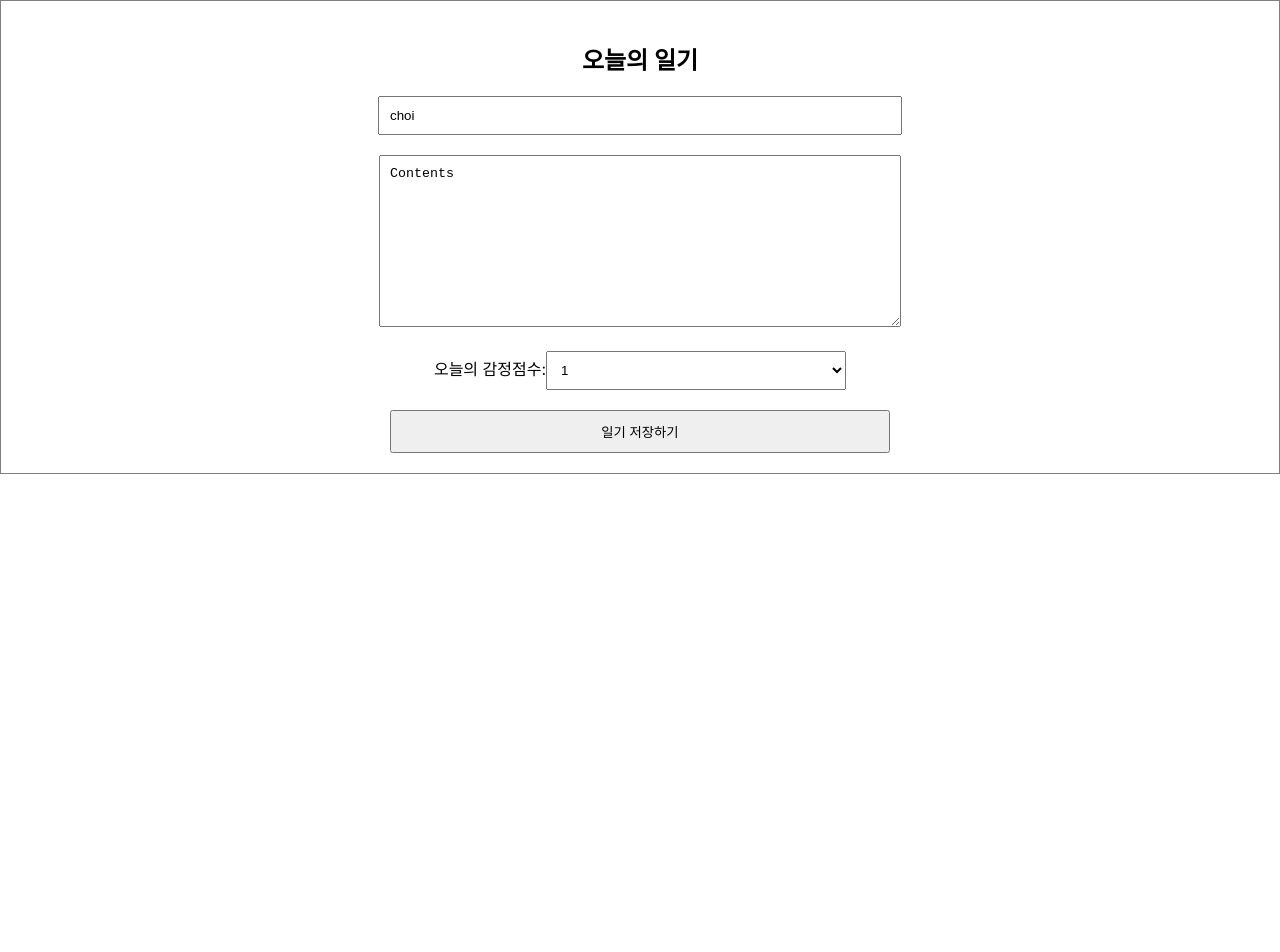
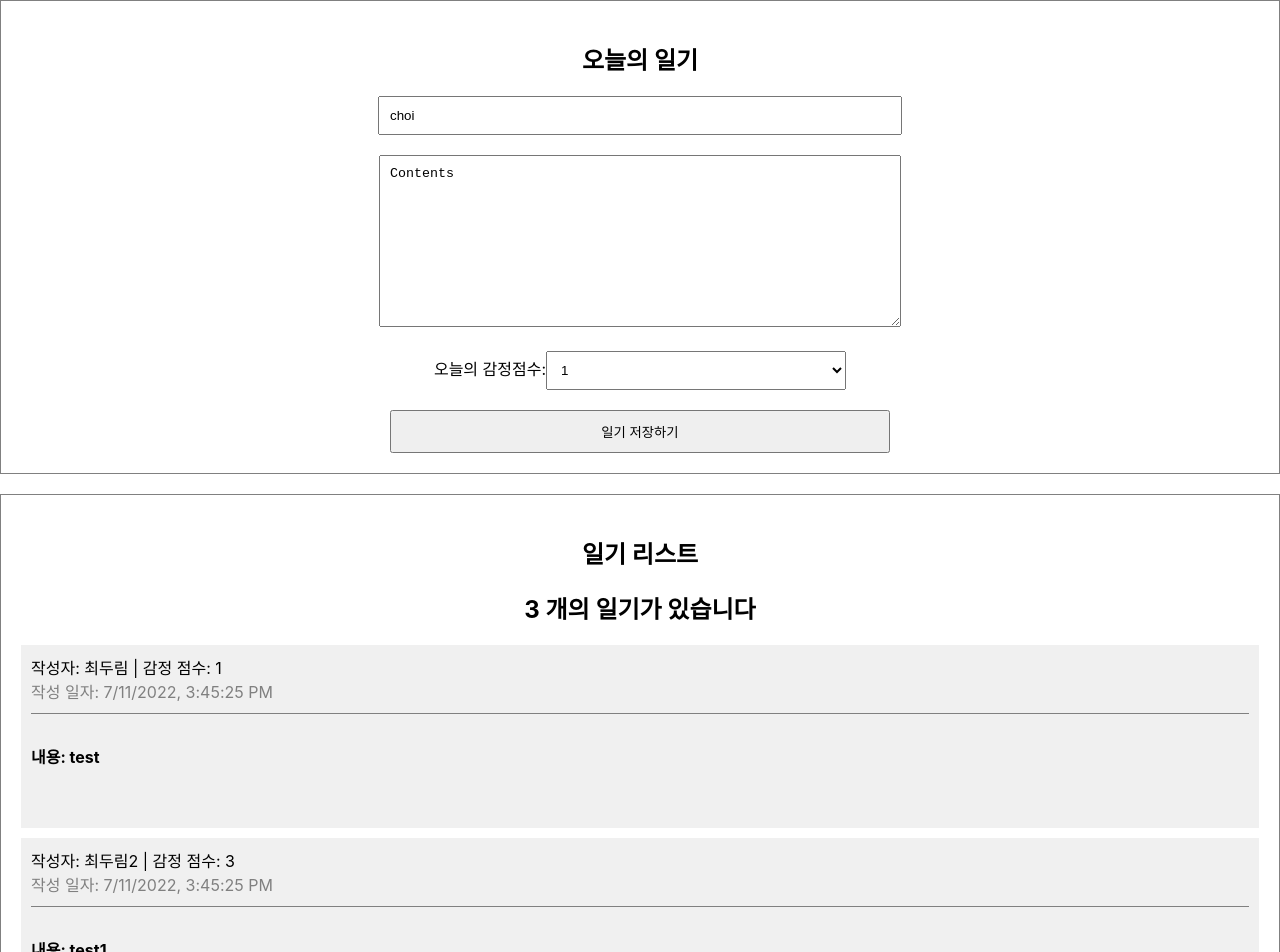
Before and after one commit to choidoorim/inflean-react-lecture, a React (Create React App) app: page / in a window 1280 px wide. Shown: the top 952 px of the page. Before the commit the page ends 800 px from the top, so only its background shows below. Built offline with nearby package versions, Linux system fonts and the light colour scheme.

Commit message:
add: 리스트 사용

```diff
--- a/src/App.css
+++ b/src/App.css
@@ -4,7 +4,8 @@
   padding: 20px;
 }
 
-.DiaryEditor input, textarea {
+.DiaryEditor input,
+textarea {
   margin-bottom: 20px;
   width: 500px;
   padding: 10px;
@@ -14,7 +15,7 @@
   height: 150px;
 }
 
-.DiaryEditor select{
+.DiaryEditor select {
   width: 300px;
   padding: 10px;
   margin-bottom: 20px;
@@ -25,3 +26,37 @@
   padding: 10px;
   cursor: pointer;
 }
+
+/* list */
+.DiaryList {
+  border: 1px solid grey;
+  padding: 20px;
+  margin-top: 20px;
+}
+
+.DiaryList h2 {
+  text-align: center;
+}
+
+/* item */
+.DiaryItem {
+  background-color: rgb(240, 240, 240);
+  margin-bottom: 10px;
+  padding: 10px;
+}
+
+.DiaryItem .info {
+  border-bottom: 1px solid grey;
+  padding-bottom: 10px;
+  margin-bottom: 10px;
+}
+
+.DiaryItem .date {
+  color: grey;
+}
+
+.DiaryItem .content {
+  font-weight: bold;
+  margin-bottom: 30px;
+  margin-top: 30px;
+}
--- a/src/App.js
+++ b/src/App.js
@@ -1,13 +1,40 @@
 import React from "react";
 import "./App.css";
 import DiaryEditor from "./DiaryEditor";
+import DiaryList from "./DiaryList";
+
+const diaryList = [
+  {
+    id: 1,
+    author: "최두림",
+    emotion: 1,
+    contents: "test",
+    createdAt: new Date().getTime(),
+  },
+  {
+    id: 2,
+    author: "최두림2",
+    emotion: 3,
+    contents: "test1",
+    createdAt: new Date().getTime(),
+  },
+  {
+    id: 3,
+    author: "최두림3",
+    emotion: 2,
+    contents: "test2",
+    createdAt: new Date().getTime(),
+  },
+];
+// const diaryList = undefined;
 
 function App() {
   return (
     <div className="App">
-      <DiaryEditor/>
+      <DiaryEditor />
+      <DiaryList diaryList={diaryList} />
     </div>
-  )
+  );
 }
 
 export default App;
--- /dev/null
+++ b/src/DiaryItem.js
@@ -0,0 +1,19 @@
+export const DiaryItem = ({ id, author, emotion, createdAt, contents }) => {
+  return (
+    <div className="DiaryItem" key={id}>
+      <div className="info">
+        <span>
+          작성자: {author} | 감정 점수: {emotion}{" "}
+        </span>
+        <br />
+        <span className="date">
+          작성 일자: {new Date(createdAt).toLocaleString()}
+        </span>
+      </div>
+      <div className="content">내용: {contents}</div>
+      <br />
+    </div>
+  );
+};
+
+export default DiaryItem;
--- /dev/null
+++ b/src/DiaryList.js
@@ -0,0 +1,21 @@
+import DiaryItem from "./DiaryItem";
+
+const DiaryList = ({ diaryList }) => {
+  return (
+    <div className="DiaryList">
+      <h2>일기 리스트</h2>
+      <h2>{diaryList.length} 개의 일기가 있습니다</h2>
+      <div>
+        {diaryList.map((diary) => (
+          <DiaryItem key={diary.id} {...diary} />
+        ))}
+      </div>
+    </div>
+  );
+};
+
+DiaryList.defaultProps = {
+  diaryList: [],
+};
+
+export default DiaryList;
--- a/src/index.css
+++ b/src/index.css
@@ -1,13 +1,13 @@
 body {
   margin: 0;
-  font-family: -apple-system, BlinkMacSystemFont, 'Segoe UI', 'Roboto', 'Oxygen',
-    'Ubuntu', 'Cantarell', 'Fira Sans', 'Droid Sans', 'Helvetica Neue',
+  font-family: -apple-system, BlinkMacSystemFont, "Segoe UI", "Roboto", "Oxygen",
+    "Ubuntu", "Cantarell", "Fira Sans", "Droid Sans", "Helvetica Neue",
     sans-serif;
   -webkit-font-smoothing: antialiased;
   -moz-osx-font-smoothing: grayscale;
 }
 
 code {
-  font-family: source-code-pro, Menlo, Monaco, Consolas, 'Courier New',
+  font-family: source-code-pro, Menlo, Monaco, Consolas, "Courier New",
     monospace;
 }
```
Also changed, not shown: notes/react-basic-diary/add-list-data.md (added, +1 -0 lines), notes/react-basic-diary/react-list.md (added, +62 -0 lines), src/DiaryEditor.js (+27 -14 lines), src/index.js (+5 -5 lines).
